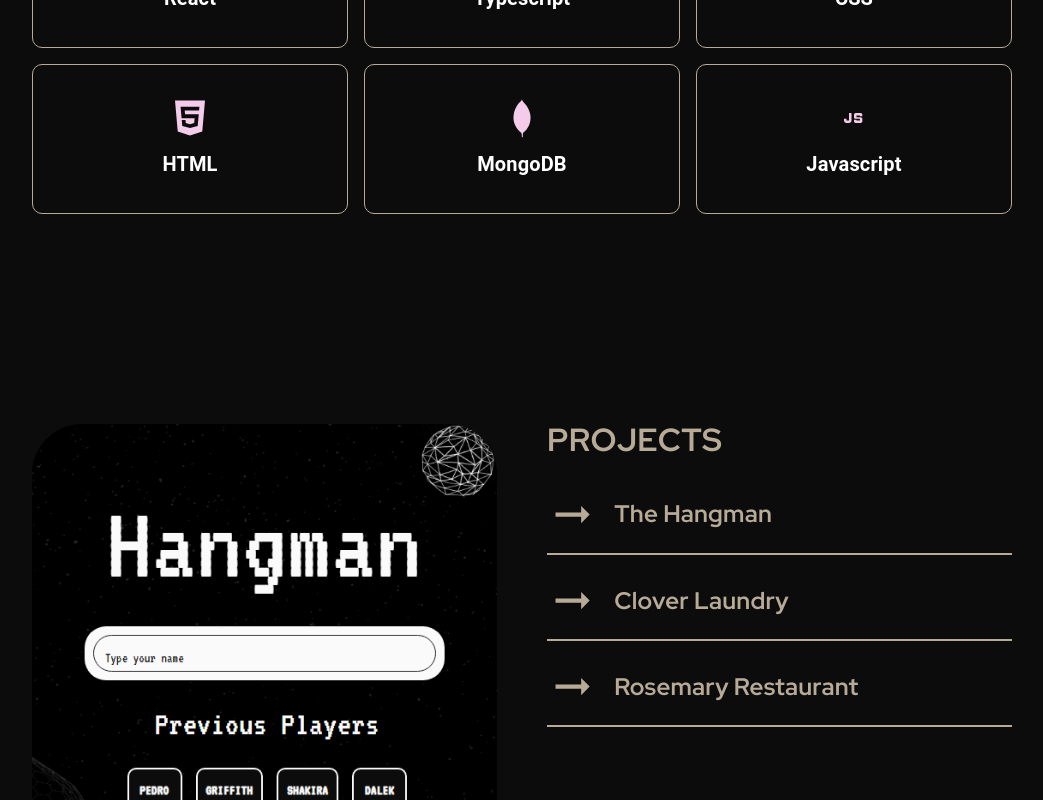
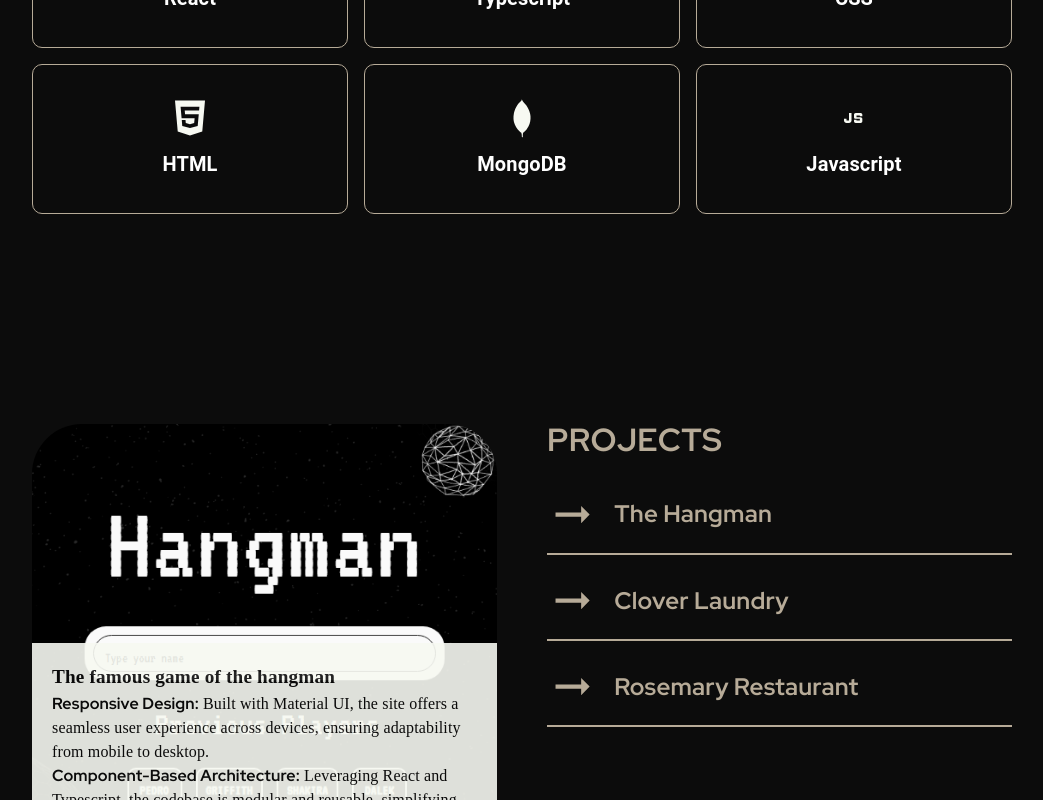
Before and after one commit to cbalsemao/cv-project, a React (Vite) app: page / in a window 1280 px wide. Shown: the part 2000-2800 px from the top of the page, without its empty margins (118-1161 px from the left). Built offline with nearby package versions, Linux system fonts and the light colour scheme; a web font is replaced by a local one.

Commit message:
chore: add description to each project from projects section

```diff
--- a/src/pages/landing-page/sections/ProjectsSection.tsx
+++ b/src/pages/landing-page/sections/ProjectsSection.tsx
@@ -42,6 +42,26 @@ const projects = [
     name: 'The Hangman',
     image: './hangman-proj-img.png',
     description: 'The famous game of the hangman',
+    information: [
+      {
+        nameDesc: 'Responsive Design:',
+        infoDesc:
+          'Built with Material UI, the site offers a seamless user experience across devices, ensuring adaptability from mobile to desktop.',
+      },
+      {
+        nameDesc: 'Component-Based Architecture:',
+        infoDesc:
+          'Leveraging React and Typescript, the codebase is modular and reusable, simplifying future updates and maintenance.',
+      },
+      {
+        nameDesc: 'Technology stack',
+        infoDesc: 'React, Typescript, Material UI',
+      },
+      {
+        nameDesc: 'Visit repository:',
+        infoDesc: 'https://github.com/cbalsemao/hangman-game',
+      },
+    ],
     url: 'https://hangman-game-topaz-phi.vercel.app/',
   },
   // {
@@ -73,6 +93,32 @@ const projects = [
     description:
       'Clover Laundry is a laundry service based in Alicante, Spain.',
     url: 'https://cloverlavanderia.es/',
+    information: [
+      {
+        nameDesc: 'Responsive Design:',
+        infoDesc:
+          'Built with Material UI, the site offers a seamless user experience across devices, ensuring adaptability from mobile to desktop.',
+      },
+      {
+        nameDesc: 'Component-Based Architecture:',
+        infoDesc:
+          'Leveraging React and Typescript, the codebase is modular and reusable, simplifying future updates and maintenance.',
+      },
+      {
+        nameDesc: 'Bilingual Support:',
+        infoDesc:
+          'Bilingual Support: The website includes a language switcher, offering content in English and Spanish, ensuring accessibility to a broader, multilingual audience.',
+      },
+      {
+        nameDesc: 'Technology stack:',
+        infoDesc: 'React, Typescript, Material UI',
+      },
+
+      {
+        nameDesc: 'Visit repository:',
+        infoDesc: 'https://github.com/cbalsemao/clover-laundry',
+      },
+    ],
   },
   {
     id: 6,
@@ -80,6 +126,32 @@ const projects = [
     image: './rosemary-proj-img.png',
     description: 'Veggie and vegetarian restaurant based in Alicante, Spain.',
     url: 'https://rosemary-proj.vercel.app/',
+    information: [
+      {
+        nameDesc: 'Responsive Design:',
+        infoDesc:
+          'Built with Material UI, the site offers a seamless user experience across devices, ensuring adaptability from mobile to desktop.',
+      },
+      {
+        nameDesc: 'Component-Based Architecture:',
+        infoDesc:
+          'Leveraging React and Typescript, the codebase is modular and reusable, simplifying future updates and maintenance.',
+      },
+
+      {
+        nameDesc: 'Bilingual Support:',
+        infoDesc:
+          'The website includes a language switcher, offering content in English and Spanish, ensuring accessibility to a broader, multilingual audience.',
+      },
+      {
+        nameDesc: 'Technology stack:',
+        infoDesc: 'React, Typescript, Material UI',
+      },
+      {
+        nameDesc: 'Visit repository:',
+        infoDesc: 'https://github.com/cbalsemao/rosemary',
+      },
+    ],
   },
 ];
 
@@ -103,7 +175,7 @@ const SectionContainer = styled(Box)`
 
 const ProjectDescripStyled = styled(Typography)({
   position: 'absolute',
-  backgroundColor: palette.beige,
+  backgroundColor: palette.darkWhite,
   padding: '20px',
   color: palette.black,
   borderBottomLeftRadius: '10px',
@@ -112,6 +184,7 @@ const ProjectDescripStyled = styled(Typography)({
   width: '100%',
   fontFamily: theme.typography.fontFamily,
   fontWeight: 'bold',
+  opacity: 0.9,
 });
 
 const ImageContainer = styled(Box)`
@@ -205,10 +278,32 @@ const ProjectsSection = () => {
           }}
         />
         <ProjectDescripStyled>
-          {
-            projects.find((project) => project.image === activeImage)
-              ?.description
-          }
+          <>
+            <Typography
+              sx={{
+                fontWeight: 'bold',
+                fontFamily: theme.typography.fontFamily,
+                fontSize: '1.2rem',
+              }}
+            >
+              {
+                projects.find((project) => project.image === activeImage)
+                  ?.description
+              }
+            </Typography>
+            <Box>
+              {projects
+                .find((project) => project.image === activeImage)
+                ?.information?.map((info, index) => (
+                  <Typography
+                    key={index}
+                    sx={{ fontFamily: theme.typography.fontFamily }}
+                  >
+                    <strong>{info.nameDesc}</strong> {info.infoDesc}
+                  </Typography>
+                ))}
+            </Box>
+          </>
         </ProjectDescripStyled>
       </ImageContainer>
       <ProjectList>
--- a/src/utils/styleguide.ts
+++ b/src/utils/styleguide.ts
@@ -18,7 +18,7 @@ export const theme = createTheme({
 
 export const palette = {
   white: '#FBFBFB',
-  darkWhite: '#F4CCE9',
+  darkWhite: '#F7F9F2',
   black: '#0c0c0c',
   burgundy: '#56021F',
   gray: '#1e1e1e',
```
